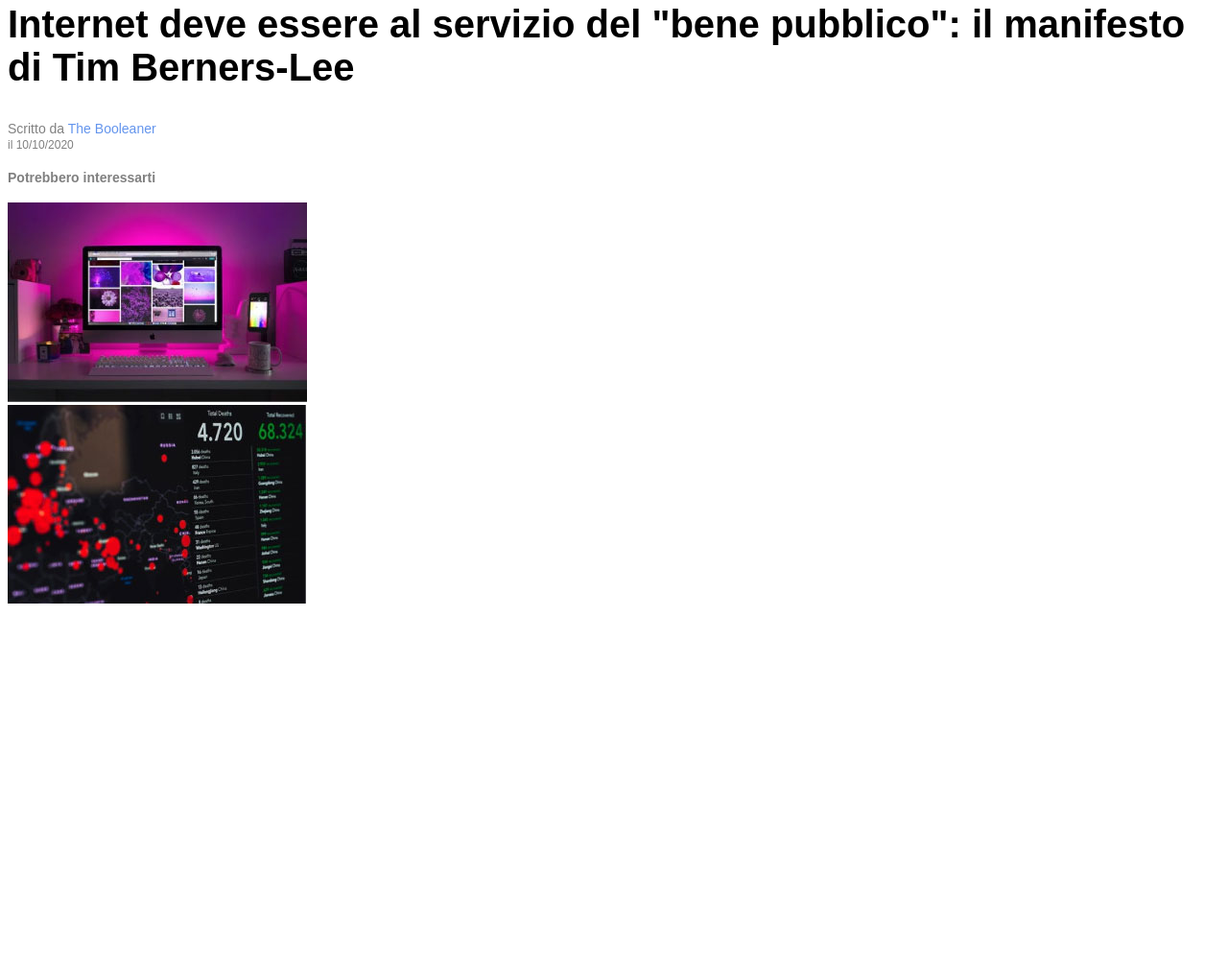
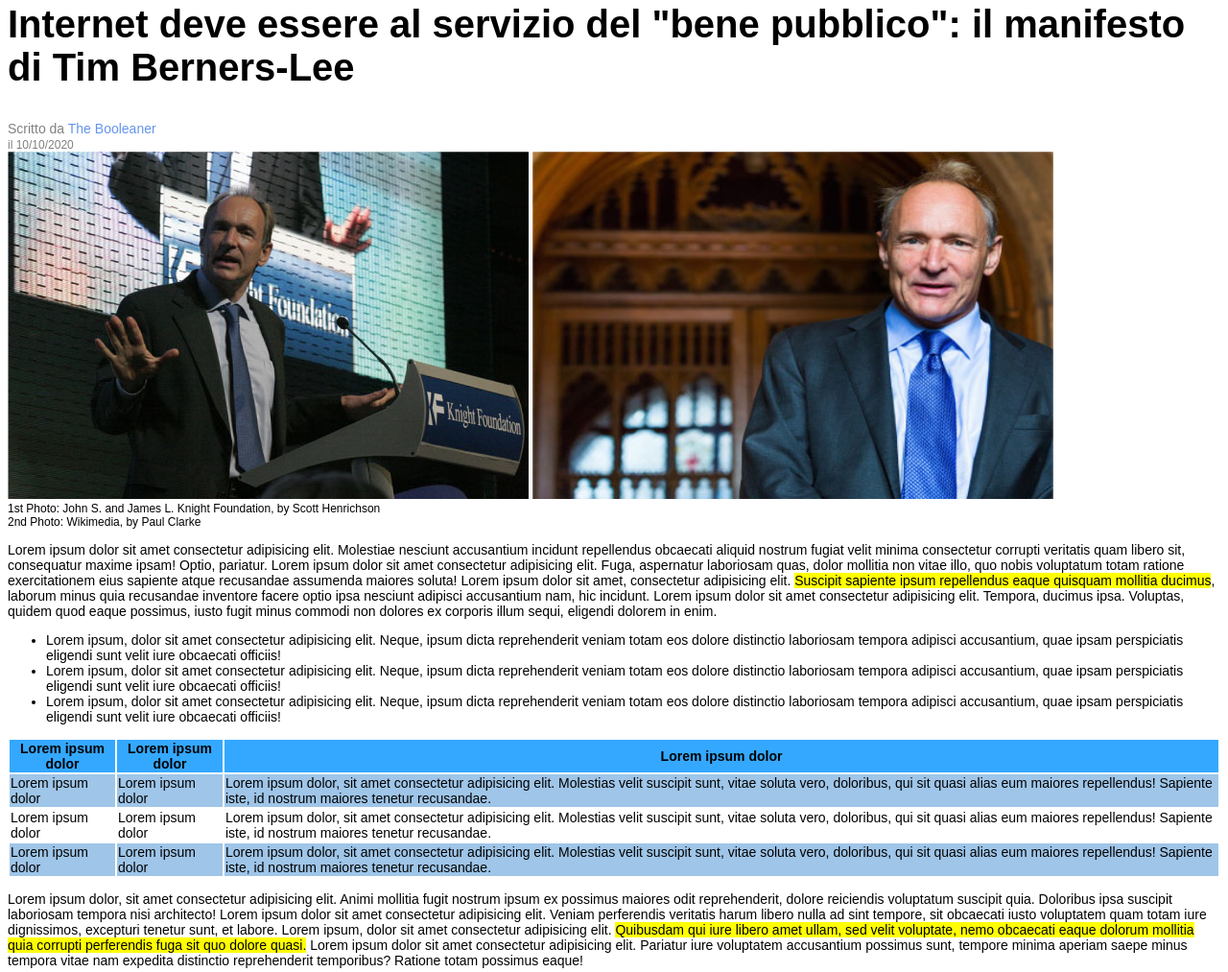
Before and after one commit to lufranski/html-css-booleaner, a plain HTML site: page index.html in a window 1280 px wide. Shown: the part 124-1137 px from the top of the page at 96% size. Before the commit the page ends 800 px from the top, so only its background shows below. Drawn offline with Linux system fonts and the light colour scheme.

Commit message:
Created Main

```diff
--- a/CSS/style.css
+++ b/CSS/style.css
@@ -49,3 +49,27 @@ span {
     font-size: 12px;
     color: grey;
 }
+
+#foto {
+    width: 100%;
+}
+
+#foto img {
+    width: 543px;
+    height: 362px;
+    text-align: center;
+}
+
+#credits {
+    font-size: 12px;
+}
+
+/* Tabella */
+
+thead tr {
+    background-color: #34a8ff;
+}
+
+.riga-colorata  {
+    background-color: #9fc5e8;
+}
--- a/index.html
+++ b/index.html
@@ -22,8 +22,67 @@
         <span id="data">il 10/10/2020</span>
         </section>
         <!-- Foto -->
+        <section id="foto">
+            <img id="foto-1" src="img/tim-1.jpg" alt="tim-berners-lee-1">
+            <img src="img/tim-2.jpg" alt="tim-berners-lee-2">
+        </section>
+
+        <section id="credits">
+            1st Photo: John S. and James L. Knight Foundation, by Scott Henrichson
+            <br>
+            2nd Photo: Wikimedia, by Paul Clarke
+        </section>
 
         <!-- Contenuto principale articolo -->
+        <p> Lorem ipsum dolor sit amet consectetur adipisicing elit. Molestiae nesciunt accusantium incidunt repellendus obcaecati aliquid nostrum fugiat velit minima consectetur corrupti veritatis quam libero sit, consequatur maxime ipsam! Optio, pariatur. Lorem ipsum dolor sit amet consectetur adipisicing elit. Fuga, aspernatur laboriosam quas, dolor mollitia non vitae illo, quo nobis voluptatum totam ratione exercitationem eius sapiente atque recusandae assumenda maiores soluta! Lorem ipsum dolor sit amet, consectetur adipisicing elit. <mark>Suscipit sapiente ipsum repellendus eaque quisquam mollitia ducimus</mark>, laborum minus quia recusandae inventore facere optio ipsa nesciunt adipisci accusantium nam, hic incidunt. Lorem ipsum dolor sit amet consectetur adipisicing elit. Tempora, ducimus ipsa. Voluptas, quidem quod eaque possimus, iusto fugit minus commodi non dolores ex corporis illum sequi, eligendi dolorem in enim. </p>
+
+        <ul>
+            <li>
+                Lorem ipsum, dolor sit amet consectetur adipisicing elit. Neque, ipsum dicta reprehenderit veniam totam eos dolore distinctio laboriosam tempora adipisci accusantium, quae ipsam perspiciatis eligendi sunt velit iure obcaecati officiis!
+            </li>
+            <li>
+                Lorem ipsum, dolor sit amet consectetur adipisicing elit. Neque, ipsum dicta reprehenderit veniam totam eos dolore distinctio laboriosam tempora adipisci accusantium, quae ipsam perspiciatis eligendi sunt velit iure obcaecati officiis!
+            </li>
+            <li>
+                Lorem ipsum, dolor sit amet consectetur adipisicing elit. Neque, ipsum dicta reprehenderit veniam totam eos dolore distinctio laboriosam tempora adipisci accusantium, quae ipsam perspiciatis eligendi sunt velit iure obcaecati officiis!
+            </li>
+        </ul>
+
+        <!-- Tabella -->
+        <table>
+            <thead>
+                <tr>
+                    <th>Lorem ipsum dolor</th>
+                    <th>Lorem ipsum dolor</th>
+                    <th>Lorem ipsum dolor</th>
+                </tr>
+            </thead>
+
+            <tbody>
+                <tr class="riga-colorata">
+                    <td>Lorem ipsum dolor</td>
+                    <td>Lorem ipsum dolor</td>
+                    <td>Lorem ipsum dolor, sit amet consectetur adipisicing elit. Molestias velit suscipit sunt, vitae soluta vero, doloribus, qui sit quasi alias eum maiores repellendus! Sapiente iste, id nostrum maiores tenetur recusandae.</td>
+                </tr>
+
+                <tr>
+                    <td>Lorem ipsum dolor</td>
+                    <td>Lorem ipsum dolor</td>
+                    <td>Lorem ipsum dolor, sit amet consectetur adipisicing elit. Molestias velit suscipit sunt, vitae soluta vero, doloribus, qui sit quasi alias eum maiores repellendus! Sapiente iste, id nostrum maiores tenetur recusandae.</td>
+                </tr>
+
+                <tr class="riga-colorata">
+                    <td>Lorem ipsum dolor</td>
+                    <td>Lorem ipsum dolor</td>
+                    <td>Lorem ipsum dolor, sit amet consectetur adipisicing elit. Molestias velit suscipit sunt, vitae soluta vero, doloribus, qui sit quasi alias eum maiores repellendus! Sapiente iste, id nostrum maiores tenetur recusandae.</td>
+                </tr>
+            </tbody>
+        </table>
+
+        <p>
+            Lorem ipsum dolor, sit amet consectetur adipisicing elit. Animi mollitia fugit nostrum ipsum ex possimus maiores odit reprehenderit, dolore reiciendis voluptatum suscipit quia. Doloribus ipsa suscipit laboriosam tempora nisi architecto! Lorem ipsum dolor sit amet consectetur adipisicing elit. Veniam perferendis veritatis harum libero nulla ad sint tempore, sit obcaecati iusto voluptatem quam totam iure dignissimos, excepturi tenetur sunt, et labore. Lorem ipsum, dolor sit amet consectetur adipisicing elit. <mark>Quibusdam qui iure libero amet ullam, sed velit voluptate, nemo obcaecati eaque dolorum mollitia quia corrupti perferendis fuga sit quo dolore quasi.</mark> Lorem ipsum dolor sit amet consectetur adipisicing elit. Pariatur iure voluptatem accusantium possimus sunt, tempore minima aperiam saepe minus tempora vitae nam expedita distinctio reprehenderit temporibus? Ratione totam possimus eaque!
+        </p>
+
     </main>
     <footer>
         <!-- Contenuti suggeriti -->
```
